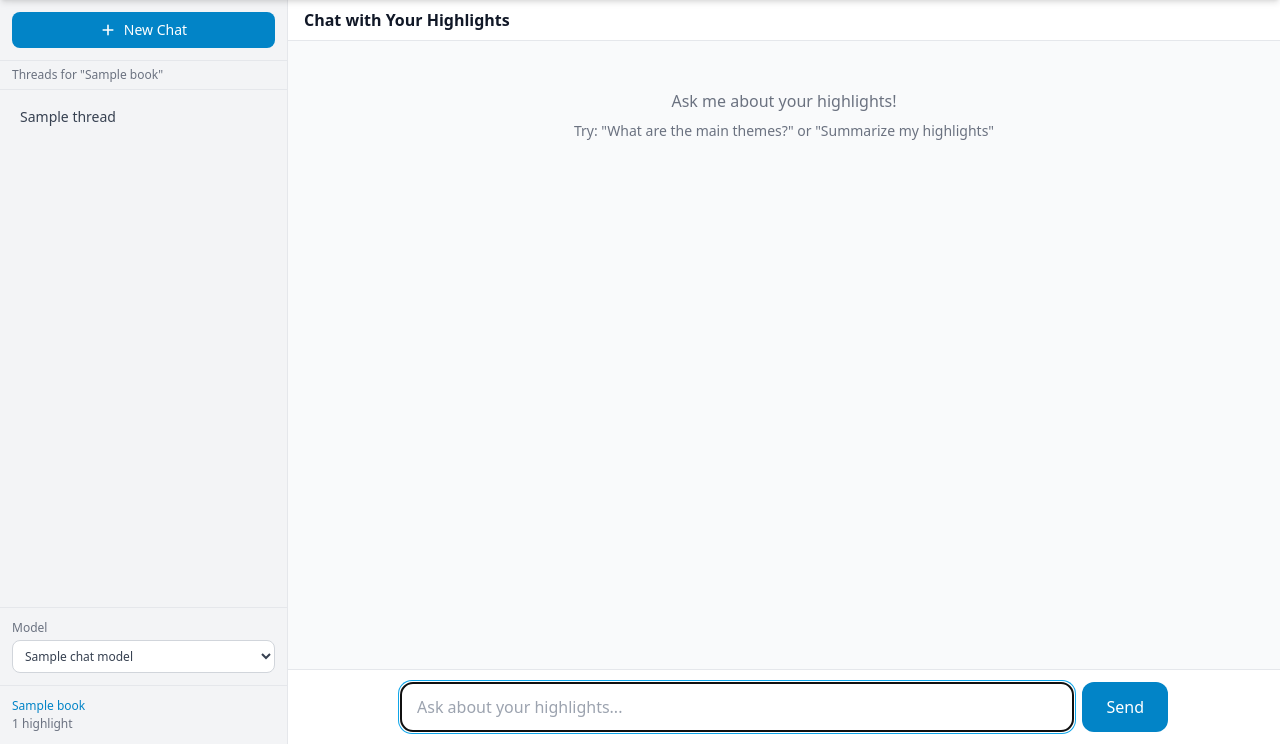
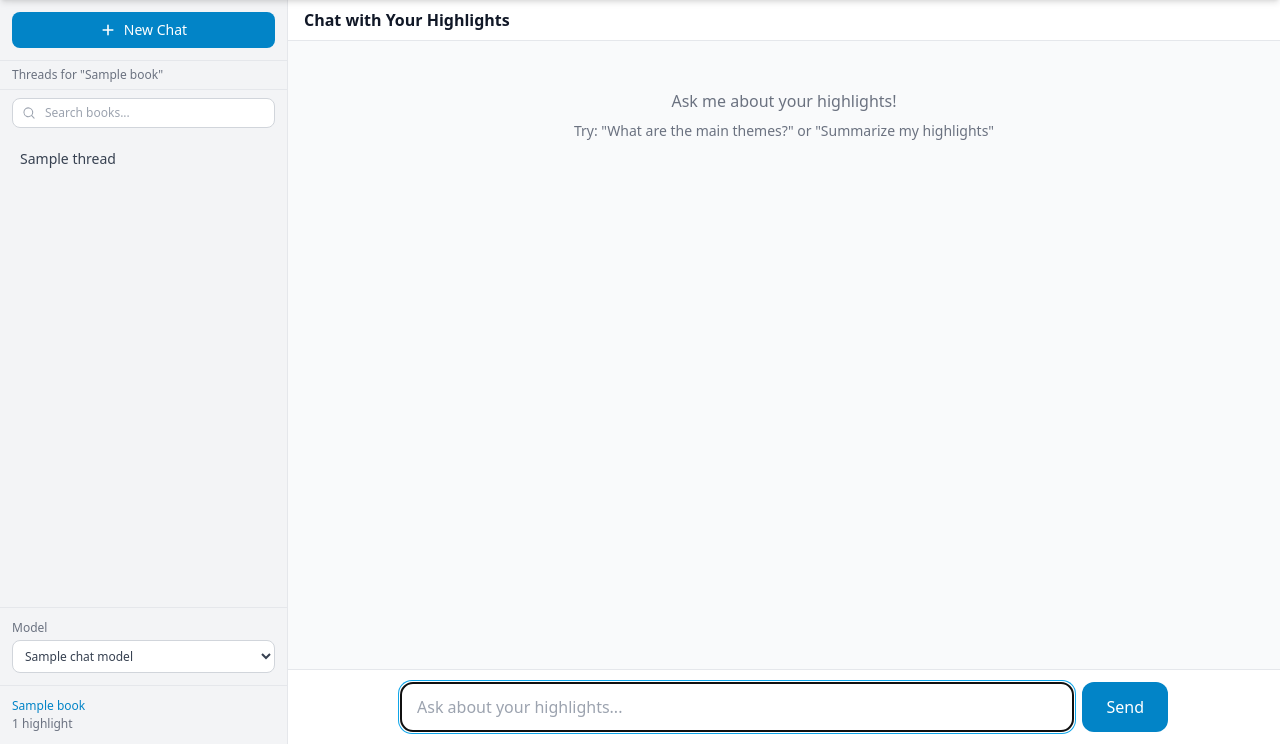
Before and after one commit to EvanOman/highlight-helper, a FastAPI app: template app/templates/chat.html in a window 1280 px wide. Shown: the part 60-804 px from the top of the page. Run offline with FastAPI, Linux system fonts and the light colour scheme; the template is opened without the code that fills it: most values are stand-ins (such as "Sample title", 1, 10 or a date in 2020); some libraries are stand-ins or nearby versions.

Commit message:
feat: Add book search in chat sidebar
- GET /api/chat/books?q= endpoint searches books by title/author
- Search input with debounced typeahead in chat sidebar
- Results dropdown with book title, author, highlight count
- Clicking result navigates to book-scoped chat
- Clear filter option to return to global chat

Co-Authored-By: Claude Opus 4.6 <noreply@anthropic.com>

```diff
--- a/app/api/chat.py
+++ b/app/api/chat.py
@@ -103,6 +103,33 @@ async def book_chat_page(
             "chat_models": CHAT_MODELS,
         },
     )
+
+
+# Book search endpoint
+
+
+@router.get("/api/chat/books")
+async def search_books_for_chat(
+    q: str = "",
+    book_repo: BookRepository = Depends(get_book_repo),
+):
+    """Search local books by title/author for chat scope selection.
+
+    Returns up to 10 results with highlight counts. If q is empty,
+    returns the 10 most recent books.
+    """
+    results = await book_repo.search_with_highlight_counts(query=q, limit=10)
+    return {
+        "books": [
+            {
+                "id": book.id,
+                "title": book.title,
+                "author": book.author,
+                "highlight_count": count,
+            }
+            for book, count in results
+        ]
+    }
 
 
 # Thread CRUD endpoints
--- a/app/templates/chat.html
+++ b/app/templates/chat.html
@@ -66,6 +66,21 @@
             All conversations
         </div>
         {% endif %}
+
+        <!-- Book search -->
+        <div class="px-3 pt-2 pb-1 relative">
+            <div class="relative">
+                <svg class="absolute left-2.5 top-1/2 -translate-y-1/2 h-3.5 w-3.5 text-gray-400 dark:text-gray-500 pointer-events-none" xmlns="http://www.w3.org/2000/svg" viewBox="0 0 20 20" fill="currentColor">
+                    <path fill-rule="evenodd" d="M9 3.5a5.5 5.5 0 100 11 5.5 5.5 0 000-11zM2 9a7 7 0 1112.452 4.391l3.328 3.329a.75.75 0 11-1.06 1.06l-3.329-3.328A7 7 0 012 9z" clip-rule="evenodd" />
+                </svg>
+                <input type="text"
+                       id="book-search-input"
+                       placeholder="Search books..."
+                       autocomplete="off"
+                       class="w-full pl-8 pr-3 py-1.5 text-xs rounded-lg border border-gray-300 dark:border-gray-700 bg-white dark:bg-gray-800 text-gray-900 dark:text-white placeholder-gray-400 dark:placeholder-gray-500 focus:ring-1 focus:ring-primary-500 focus:border-primary-500 focus:outline-none">
+            </div>
+            <div id="book-search-results" class="hidden absolute left-3 right-3 top-full z-50 mt-1 bg-white dark:bg-gray-800 border border-gray-200 dark:border-gray-700 rounded-lg shadow-lg max-h-64 overflow-y-auto"></div>
+        </div>
 
         <!-- Thread list -->
         <div id="thread-list" class="flex-1 overflow-y-auto p-2 space-y-0.5">
@@ -464,5 +479,79 @@ chatForm.addEventListener('submit', async (e) => {
 });
 
 chatInput.focus();
+
+// Book search
+const bookSearchInput = document.getElementById('book-search-input');
+const bookSearchResults = document.getElementById('book-search-results');
+let searchDebounceTimer = null;
+
+function showBookResults(books) {
+    bookSearchResults.innerHTML = '';
+    if (books.length === 0) {
+        const empty = document.createElement('div');
+        empty.className = 'px-3 py-2 text-xs text-gray-500 dark:text-gray-400';
+        empty.textContent = 'No books found';
+        bookSearchResults.appendChild(empty);
+    } else {
+        // "All books" option at the top when viewing a book-scoped chat
+        {% if book %}
+        const allItem = document.createElement('a');
+        allItem.href = '{{ base_path }}/chat';
+        allItem.className = 'flex items-center gap-2 px-3 py-2 text-xs hover:bg-gray-100 dark:hover:bg-gray-700 cursor-pointer border-b border-gray-100 dark:border-gray-700 text-primary-600 dark:text-primary-400 font-medium';
+        allItem.textContent = 'All books (clear filter)';
+        bookSearchResults.appendChild(allItem);
+        {% endif %}
+
+        for (const book of books) {
+            const item = document.createElement('a');
+            item.href = `{{ base_path }}/books/${book.id}/chat`;
+            item.className = 'flex flex-col px-3 py-2 text-xs hover:bg-gray-100 dark:hover:bg-gray-700 cursor-pointer';
+            const titleRow = document.createElement('span');
+            titleRow.className = 'font-medium text-gray-900 dark:text-white truncate';
+            titleRow.textContent = book.title;
+            const metaRow = document.createElement('span');
+            metaRow.className = 'text-gray-500 dark:text-gray-400 truncate';
+            metaRow.textContent = `${book.author} \u00B7 ${book.highlight_count} highlight${book.highlight_count !== 1 ? 's' : ''}`;
+            item.appendChild(titleRow);
+            item.appendChild(metaRow);
+            bookSearchResults.appendChild(item);
+        }
+    }
+    bookSearchResults.classList.remove('hidden');
+}
+
+function hideBookResults() {
+    bookSearchResults.classList.add('hidden');
+}
+
+async function searchBooks(query) {
+    try {
+        const params = new URLSearchParams();
+        if (query) params.set('q', query);
+        const response = await fetch(`{{ base_path }}/api/chat/books?${params}`);
+        if (!response.ok) return;
+        const data = await response.json();
+        showBookResults(data.books);
+    } catch (error) {
+        console.error('Book search error:', error);
+    }
+}
+
+bookSearchInput.addEventListener('input', () => {
+    clearTimeout(searchDebounceTimer);
+    searchDebounceTimer = setTimeout(() => {
+        searchBooks(bookSearchInput.value.trim());
+    }, 300);
+});
+
+bookSearchInput.addEventListener('focus', () => {
+    searchBooks(bookSearchInput.value.trim());
+});
+
+document.addEventListener('click', (e) => {
+    if (!bookSearchInput.contains(e.target) && !bookSearchResults.contains(e.target)) {
+        hideBookResults();
+    }
+});
 </script>
 {% endblock %}
```
Also changed, not shown: app/repositories/book.py (+30 -0 lines), tests/integration/test_views.py (+75 -0 lines).
